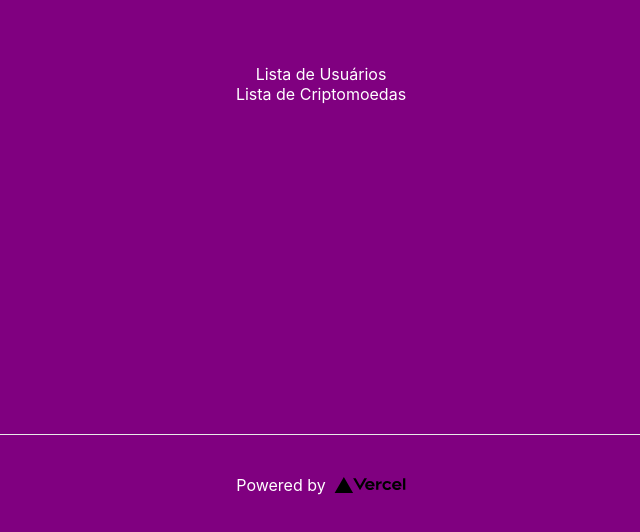
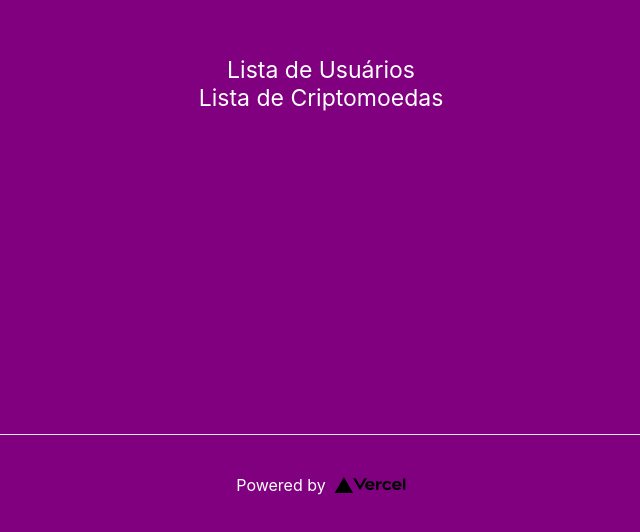
Before and after one commit to brfat/live-next, a Next.js app: page / in a window 1280 px wide. Shown: the part 266-798 px from the top of the page, without its empty margins (319-959 px from the left). Built offline with nearby package versions, Linux system fonts and the light colour scheme.

Commit message:
ajustes no tamanho da fonte na home

```diff
--- a/styles/Home.module.css
+++ b/styles/Home.module.css
@@ -19,6 +19,7 @@
   align-items: center;
   background: purple;
     color: white;
+    font-size: 23px;
 }
 
 .footer {
```
